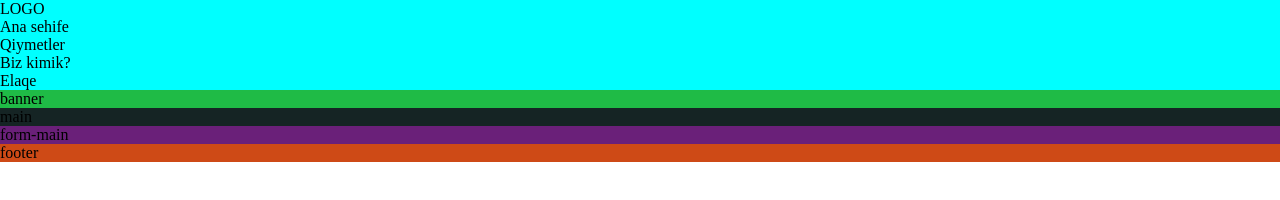
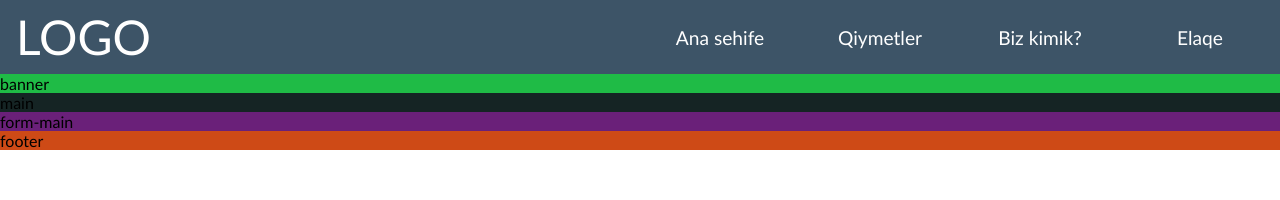
Before and after one commit to hikmatrajabzade/PragmatechFoundationProject, a plain HTML site: page FirstWebPage/grid-website.html in a window 1280 px wide. Drawn offline with Linux system fonts and the light colour scheme.

Commit message:
navbar tamamlandi

```diff
--- a/FirstWebPage/css/grid-website.css
+++ b/FirstWebPage/css/grid-website.css
@@ -2,6 +2,7 @@
     margin: 0px;
     padding: 0px;
     box-sizing: border-box;
+    font-family: 'Trebuchet MS', 'Lucida Sans Unicode', 'Lucida Grande', 'Lucida Sans', Arial, sans-serif;
 }
 
 
@@ -11,7 +12,37 @@
 } */
 
 .navbar {
-    background-color: aqua;
+    background-color: #3d5467;
+    display: grid;
+    grid-template-columns: 1fr 1fr;
+    color: white;
+}
+
+.logo {
+    font-size: 3rem;
+    margin-left: 1rem;
+    margin-top: .5rem;
+}
+
+.menu {
+    list-style: none;
+    display: grid;
+    grid-template-columns: 1fr 1fr 1fr 1fr;
+    font-size: 1.2rem;
+}
+
+.link {
+    padding: 1.6rem;
+    cursor: pointer;
+    text-align: center;
+}
+
+.link:hover {
+    background-color: #456075;
+}
+
+.link:active {
+    background-color: #4e6d85;
 }
 
 .banner {
```
Also changed, not shown: FirstWebPage/grid-website.html (+1 -1 lines).
